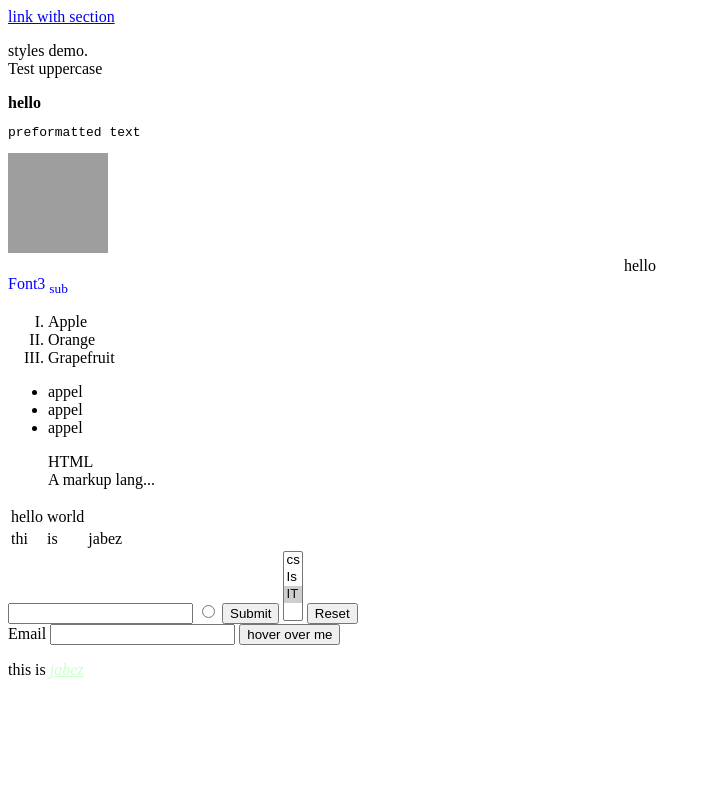
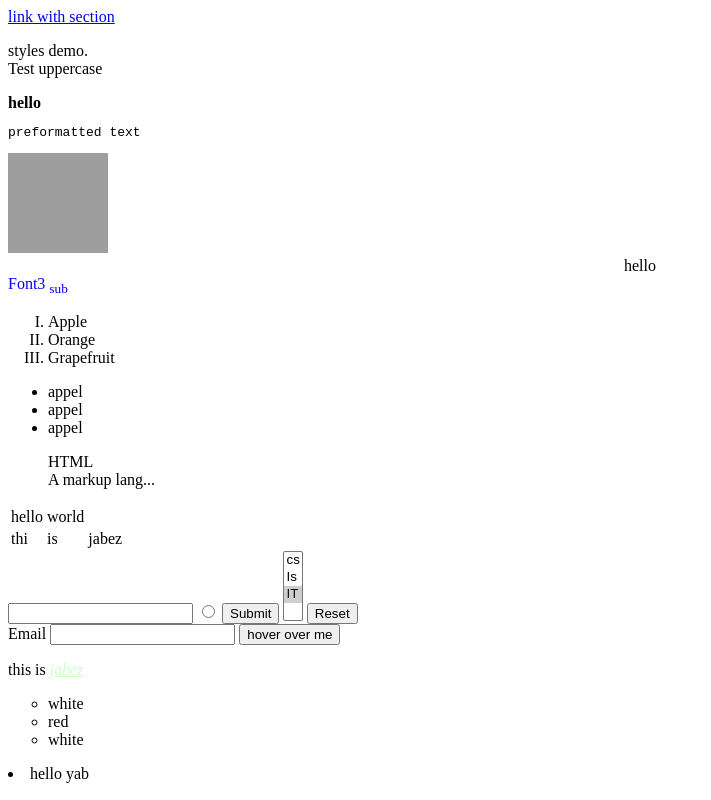
Before and after one commit to jabezinu/studyForExam0, a plain HTML site: page index.html in a window 1280 px wide. Shown: the whole page, without its empty margins (0-711 px from the left). Drawn offline with Linux system fonts and the light colour scheme; grey boxes are pictures that could not be loaded.

Commit message:
keep going

```diff
--- a/index.html
+++ b/index.html
@@ -9,10 +9,10 @@
         p:first-letter { font-size: 400%;}
         span{text-transform: uppercase;}
     </style> -->
-    <!-- <link rel="stylesheet" href="style.css"> -->
-     <style>
+    <link rel="stylesheet" href="style.css">
+     <!-- <style>
         @import "style.css"
-     </style>
+     </style> -->
 </head>
 <body>
     <a href="section.html">link with section</a>
@@ -21,7 +21,7 @@
     </p>
     <b>hello</b>
     <pre>preformatted text</pre>
-    <img src="smile.png" alt="" width="100" height="100">
+    <img src="smile.png" alt="" id="yab1">
     <center>hello</center>
     <font size="3" color="blue">Font3 <sub>sub</sub></font>
     <ol type="I">
@@ -66,5 +66,11 @@
     <input type="text" name="email" id="email" />
     <button id="bttn">hover over me</button>
     <p class="yab"> this is <em>jabez</em></p>
+    <ul type="circle">
+        <li>white</li>
+        <li>red</li>
+        <li>white</li>
+    </ul>
+    <li>hello yab</li>
 </body>
 </html>
```
